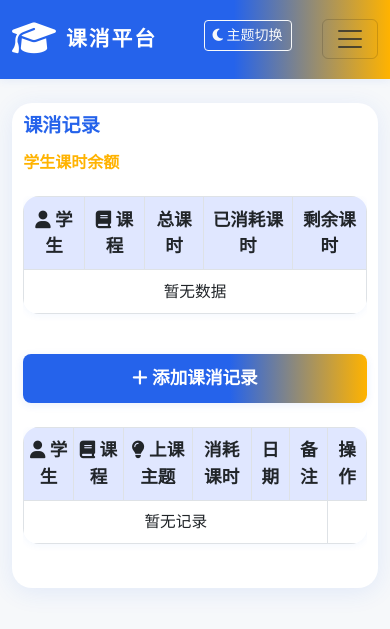
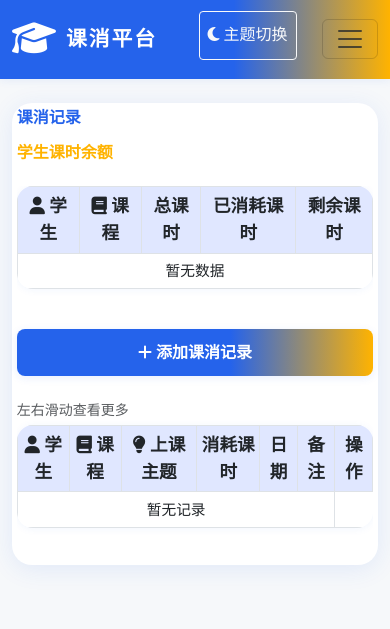
Before and after one commit to DLshujin/bianyi-weilai, a Flask app: page / in a window 390 px wide. Shown: the top 629 px of the page. Run offline with Flask 3, Linux system fonts and the light colour scheme; a user stored in the database is signed in; data comes from the database, SQL or seed files in the repository; both versions use the stored data as it was after the commit; data that the repository does not hold is empty.

Commit message:
feat: 优化移动端体验，增强表格和按钮适配

```diff
--- a/templates/index.html
+++ b/templates/index.html
@@ -173,6 +173,24 @@
             .btn, .btn-sm { width: 100%; margin-bottom: 0.5rem; }
             .main-card { padding: 0.7rem; }
         }
+        @media (max-width: 576px) {
+            .table th, .table td {
+                font-size: 0.92rem;
+                padding: 0.4rem 0.2rem;
+            }
+            .btn, .btn-sm {
+                width: 100%;
+                margin-bottom: 0.5rem;
+                font-size: 1rem;
+                padding: 0.7rem 0.5rem;
+            }
+            .main-card {
+                padding: 0.3rem;
+            }
+            h1, h4 {
+                font-size: 1rem;
+            }
+        }
     </style>
     <script>
     function toggleTheme() {
@@ -239,6 +257,7 @@
             <a href="{{ url_for('add') }}" class="btn btn-primary"><i class="fa-solid fa-plus"></i> 添加课消记录</a>
         </div>
         <div class="table-responsive">
+        <small class="text-muted d-block d-md-none mb-1">左右滑动查看更多</small>
         <table class="table table-bordered table-hover">
             <thead>
                 <tr>
```
Also changed, not shown: templates/add.html (+12 -0 lines), templates/students.html (+14 -1 lines), school.db.
